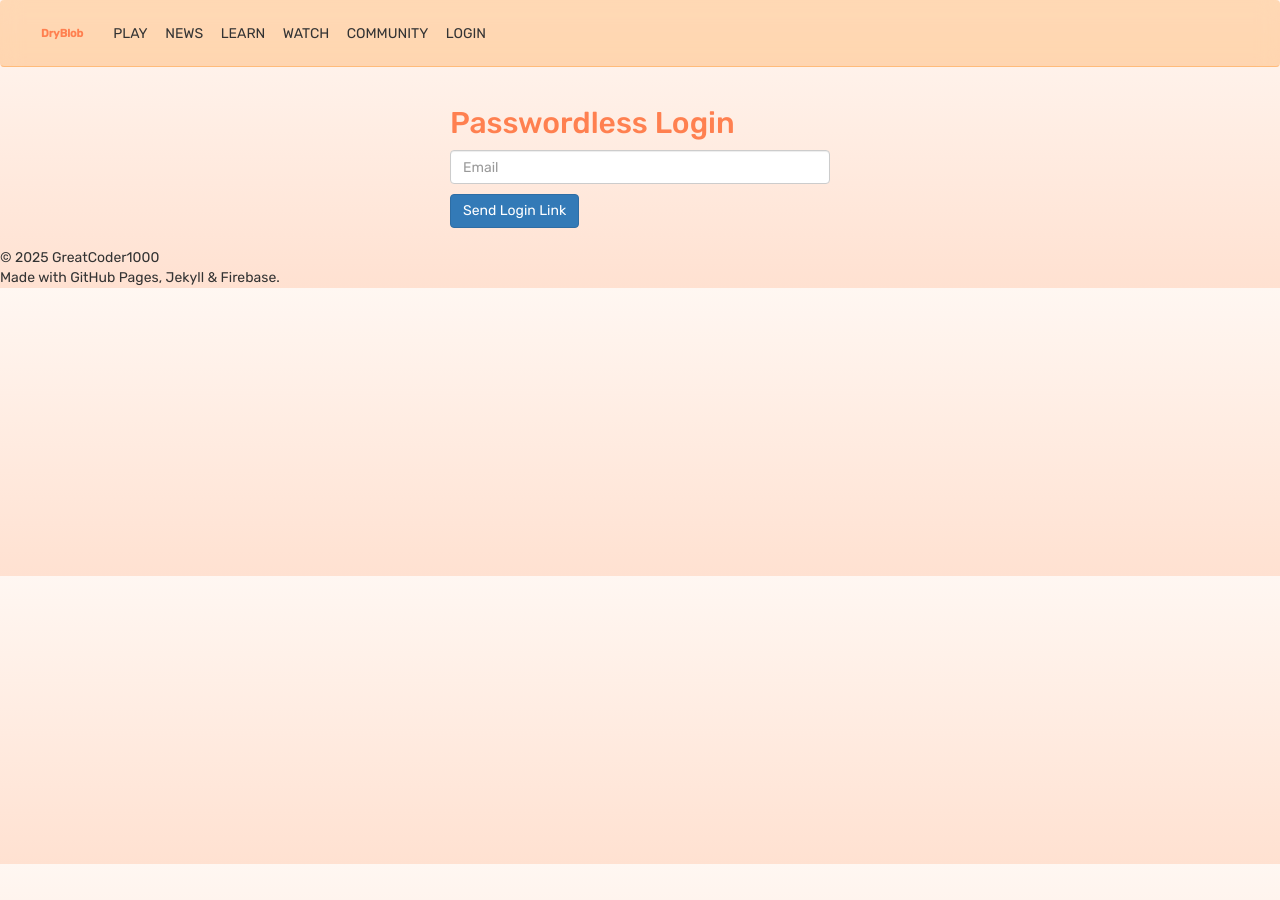
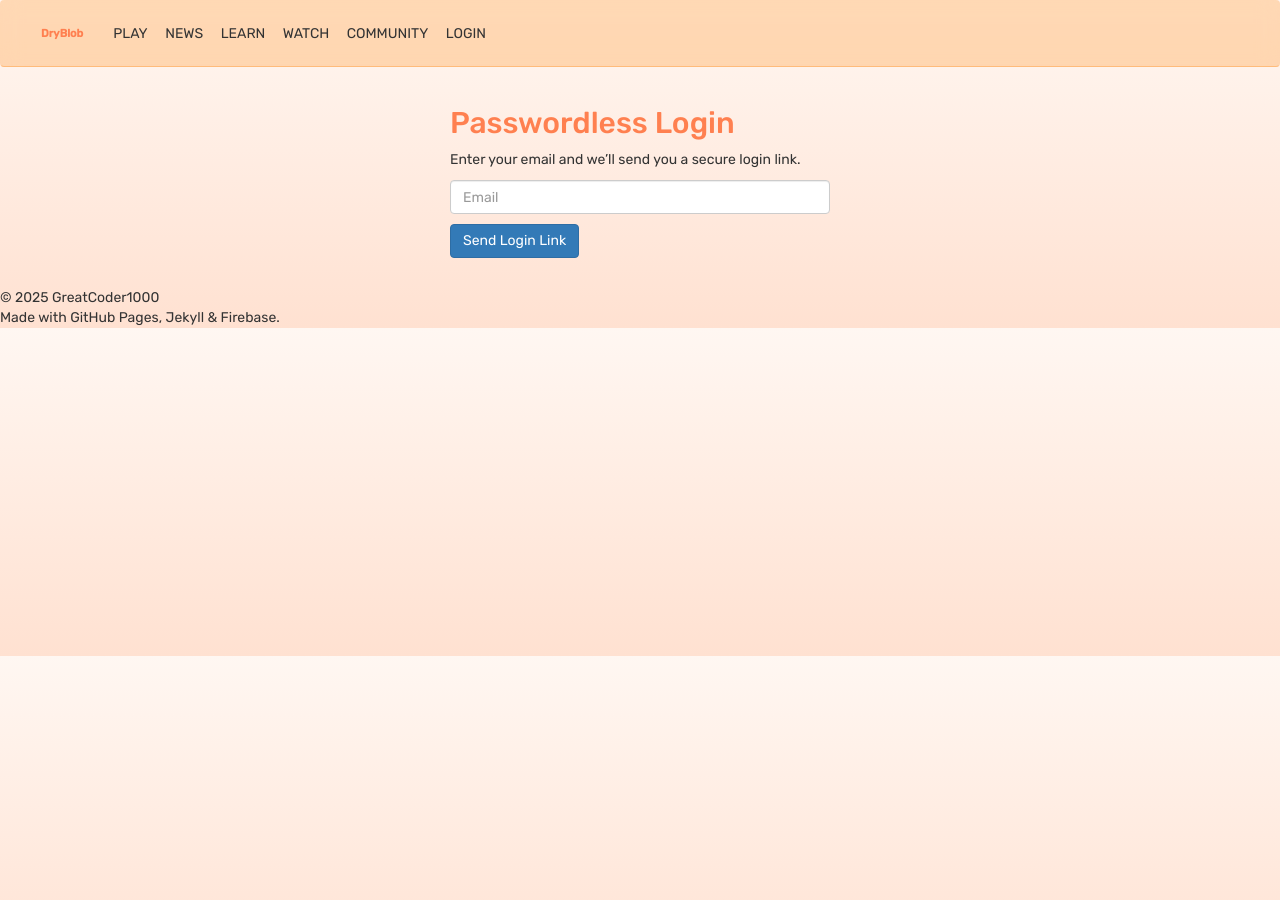
Before and after one commit to GreatCoder1000/drychess, a Jekyll site: the page built from login.html, in a window 1280 px wide. Built offline with Jekyll 4.4.1, drawn with Linux system fonts in a browser that asks for light colours; comment, search, counter and statistics services are not loaded.

Commit message:
Update login.html

```diff
--- a/login.html
+++ b/login.html
@@ -2,47 +2,72 @@
 layout: default
 title: Login
 ---
+
 <div class="container" style="max-width: 400px; margin-top: 2rem;">
     <h2>Passwordless Login</h2>
 
+    <p>Enter your email and we’ll send you a secure login link.</p>
+
     <input id="email" type="email" placeholder="Email" class="form-control">
 
-  <button onclick="sendLink()" class="btn btn-primary" style="margin-top:10px;">
+    <button id="sendLinkBtn" class="btn btn-primary" style="margin-top:10px;">
         Send Login Link
     </button>
+
+    <p id="status" style="margin-top: 1rem; color: #ff8800;"></p>
 </div>
 
-<script>
-function sendLink() {
-  const email = document.getElementById("email").value;
+<script type="module">
+    import {
+        sendSignInLinkToEmail,
+        isSignInWithEmailLink,
+        signInWithEmailLink
+    } from "https://www.gstatic.com/firebasejs/12.9.0/firebase-auth.js";
+
+    // Firebase Auth instance from default.html
+    const auth = window.auth;
 
     const actionCodeSettings = {
-    url: window.location.origin + '/login.html',
+        url: window.location.origin + '/drychess/login.html',
         handleCodeInApp: true
     };
 
-  firebase.auth().sendSignInLinkToEmail(email, actionCodeSettings)
+    // Send login link
+    document.getElementById("sendLinkBtn").onclick = () => {
+        const email = document.getElementById("email").value;
+        const status = document.getElementById("status");
+
+        if (!email) {
+            status.textContent = "Please enter an email.";
+            return;
+        }
+
+        sendSignInLinkToEmail(auth, email, actionCodeSettings)
             .then(() => {
-      alert("Login link sent! Check your email.");
+                status.textContent = "Login link sent! Check your email.";
                 window.localStorage.setItem('emailForSignIn', email);
             })
-    .catch(error => alert(error.message));
-}
-</script>
-<script>
-if (firebase.auth().isSignInWithEmailLink(window.location.href)) {
+            .catch(error => {
+                status.textContent = error.message;
+            });
+    };
+
+    // Handle clicking the email link
+    if (isSignInWithEmailLink(auth, window.location.href)) {
         let email = window.localStorage.getItem('emailForSignIn');
 
         if (!email) {
             email = window.prompt('Please confirm your email for login');
         }
 
-  firebase.auth().signInWithEmailLink(email, window.location.href)
+        signInWithEmailLink(auth, email, window.location.href)
             .then(() => {
                 window.localStorage.removeItem('emailForSignIn');
                 alert("Logged in!");
                 window.location.href = "/";
             })
-    .catch(error => alert(error.message));
+            .catch(error => {
+                document.getElementById("status").textContent = error.message;
+            });
     }
 </script>
```
Lines whose indentation alone changed are shown as unchanged.
